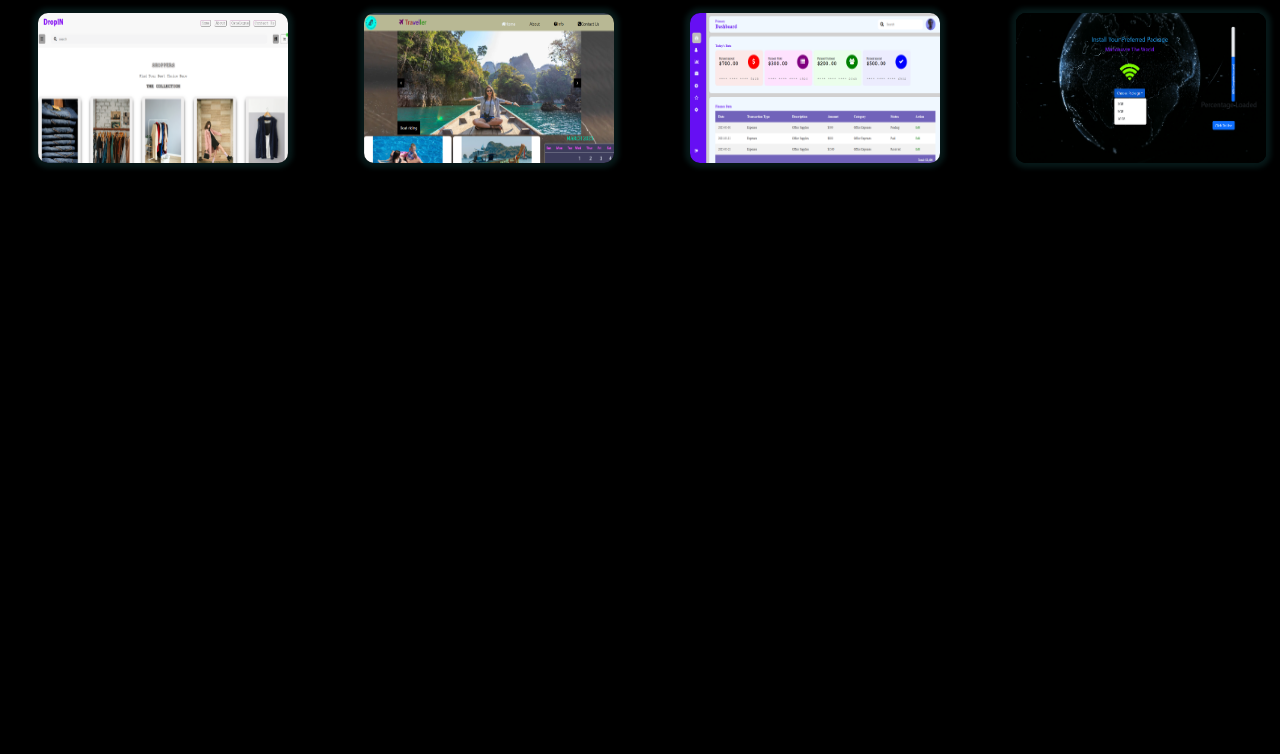
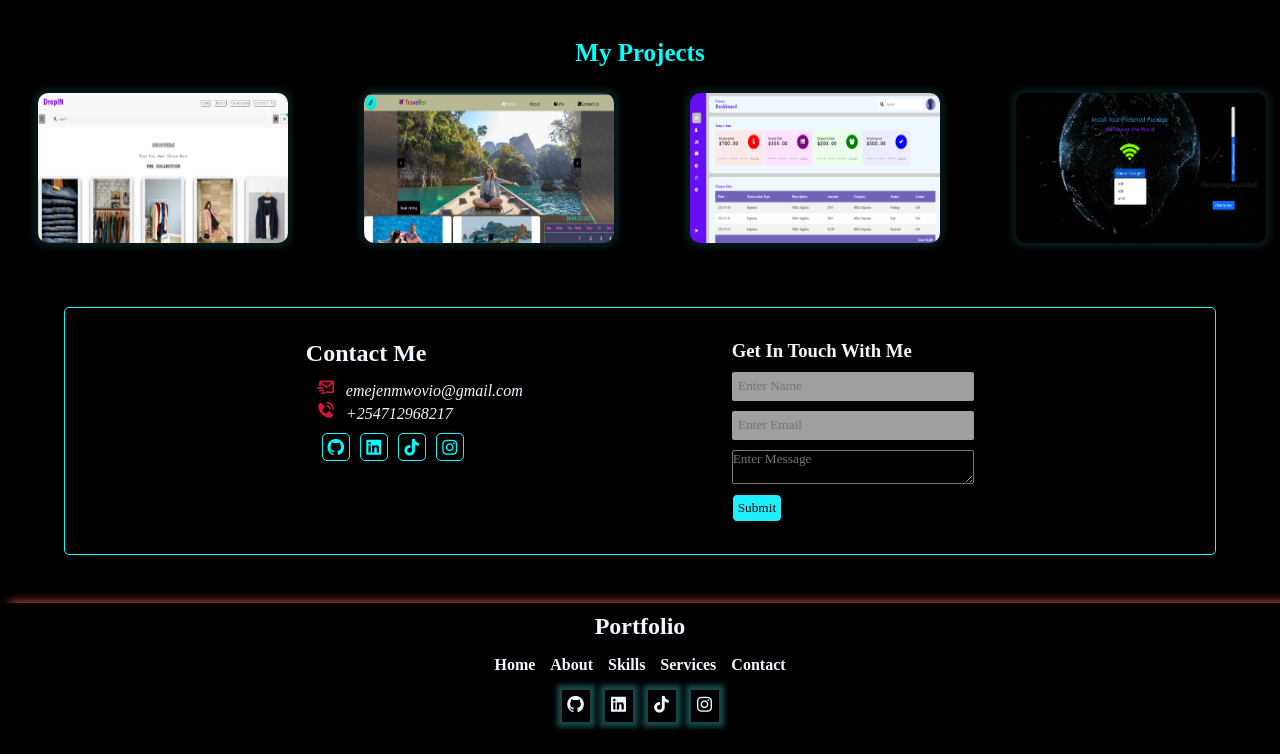
Before and after one commit to EmejenK/portfolio-new, a plain HTML site: page index.html in a window 1280 px wide. Shown: the part 1991-2745 px from the top of the page. Before the commit the page ends 2218 px from the top, so only its background shows below. Drawn offline with nearby package versions, Linux system fonts and the light colour scheme.

Commit message:
First commit

```diff
--- a/index.html
+++ b/index.html
@@ -37,7 +37,7 @@
                 <a href="#"><i class='bx bxl-tiktok' ></i></a>
                 <a href="#"><i class='bx bxl-instagram'></i></i></a>
             <span class="buttons">
-                <li><a href="#">Download CV</a></li>
+                <li><a href="images/emejen.pdf" download="">Download CV</a></li>
                 <li><a href="https://mail.google.com/mail/u/0/#inbox?compose=new" class="hire">Hire Me</a></li>
             </span>
             </div>
@@ -55,7 +55,7 @@
         </div>
         <div class="explain">
              <h2>About Me</h2>
-             <p>I'm a BBIT graduate (Second Class Upper) with <br>
+             <p>I'm BBIT graduate (Second Class Upper) with <br>
 hands-on experience in front-end and back-end web development. <br>
 Proficient in HTML, CSS, Bootstrap and JavaScript for building <br>
 responsive interfaces, and skilled in Laravel for creating robust, <br>
@@ -217,5 +217,47 @@ for translating business requirements into technical solutions.</p>
             </div>
         </div>
     </section>
+
+    <!--------CONTACT ME--------->
+    <Section class="contact-me" id="contact">
+        <div class="details">
+            <h2>Contact Me</h2>
+            <p><i class='bx bx-mail-send'></i>emejenmwovio@gmail.com</p>
+            <p><i class='bx bxs-phone-call'></i>+254712968217</p>
+            <ul>
+                <li><i class='bx bxl-github'></i></li>
+                <li><i class='bx bxl-linkedin-square'></i></li>
+                <li><i class='bx bxl-tiktok' ></i></li>
+                <li><i class='bx bxl-instagram'></i></li>
+            </ul>
+        </div>
+
+        <form action="">
+            <h3>Get In Touch With Me</h3>
+            <input type="text" placeholder="Enter Name">
+            <input type="email" placeholder="Enter Email">
+            <textarea name="text" id="" placeholder="Enter Message"></textarea>
+            <button class="submit">Submit</button>
+        </form>
+
+    </Section>
+
+    <!---------THE FOOTER-------------->
+    <footer>
+        <h2>Portfolio</h2>
+        <ul>
+            <li><a href="#home">Home</a></li>
+            <li><a href="#about-me">About</a></li>
+            <li><a href="#skills">Skills</a></li>
+            <li><a href="#services">Services</a></li>
+            <li><a href="#contact">Contact</a></li>
+        </ul>
+        <ol>
+            <li><i class='bx bxl-github'></i></li>
+            <li><i class='bx bxl-linkedin-square'></i></li>
+            <li><i class='bx bxl-tiktok' ></i></li>
+            <li><i class='bx bxl-instagram'></i></li>
+        </ol>
+    </footer>
 </body>
 </html>
--- a/style.css
+++ b/style.css
@@ -35,7 +35,7 @@
 }
 .header-section ul li a {
     text-decoration: none;
-    font-size: 17px;
+    font-size: 18px;
 }
 .header-section h2:hover {
     color: aqua;
@@ -49,7 +49,7 @@
 
 /*************Home section****************/
 .home-section {
-    margin-top: 5rem;
+    margin-top: 10rem;
     display: flex;
     flex-wrap: wrap;
     justify-content: space-around;
@@ -557,3 +557,120 @@ span li a:hover {
     transform: translateY(0px);
 
 }
+
+/*************Contact Page**************/
+.contact-me {
+    display: flex;
+    justify-content: space-evenly;
+    flex-wrap: wrap;
+    margin-bottom: 3rem;
+    border: 1px solid aqua;
+    padding: 2rem;
+    margin-left: 4rem;
+    margin-right: 4rem;
+    border-radius: 5px;
+}
+.contact-me:hover {
+    border: 1px solid brown;
+    transition: 0.5s ease;
+}
+.details {
+    gap: 5px;
+    font-family: Arial, Helvetica, sans-serif;
+    margin-bottom: 2rem;
+}
+.details h2{
+    padding-bottom: 10px;
+}
+.details p {
+    font-style: italic;
+}
+.details p i{
+    padding: 0 10px;
+    font-size: 20px;
+    color: crimson;
+}
+.details ul {
+    padding-left: 1rem;
+    display: flex;
+    gap: 10px;
+    padding-top: 10px;
+    cursor: pointer;
+}
+.details ul li {
+    list-style: none;
+}
+.details ul li i {
+    font-size: 20px;
+    border: 1px solid aqua;
+    padding: 3px;
+    border-radius: 5px;
+    color: aqua;
+}
+form {
+    display: flex;
+    flex-direction: column;
+    gap: 10px;
+}
+form input {
+    border: none;
+    border-radius: 2px;
+    padding: 0.4rem;
+    background-color: rgb(160, 159, 159);
+    color: whitesmoke;
+}
+form textarea {
+    border-radius: 2px;
+}
+form .submit {
+    background-color: rgb(31, 238, 253);
+    border: 1px solid black;
+    padding: 5px;
+    text-align: left;
+    margin-right: 12rem;
+    border-radius: 5px;
+    cursor: pointer;
+    color: black;
+}
+footer {
+    margin-top: 1.5rem;
+    box-shadow: 10px 0 10px  rgb(253, 88, 88);
+    text-align: center;
+    padding-bottom: 2rem;
+}
+footer h2 {
+    padding-top: 10px;
+}
+footer ul {
+    display: flex;
+    justify-content: center;
+    gap: 15px;
+    flex-wrap: wrap;
+    list-style: none;
+
+}
+footer ul li {
+    padding-top: 1rem;
+}
+footer ul li a {
+    text-decoration: none;
+    font-weight: 600;
+}
+footer ol {
+    display: flex;
+    justify-content: center;
+    flex-wrap: wrap;
+    gap: 15px;
+    padding-top: 1rem;
+}
+footer ol li {
+    list-style: none;
+    font-size: 20px;
+    cursor: pointer;
+    box-shadow: 0px 0px 5px 5px rgba(78, 242, 248, 0.3);
+    padding: 4px;
+}
+footer ol li:hover {
+
+    transition: 0.5s;
+}
```
Also changed, not shown: 1 other file.
